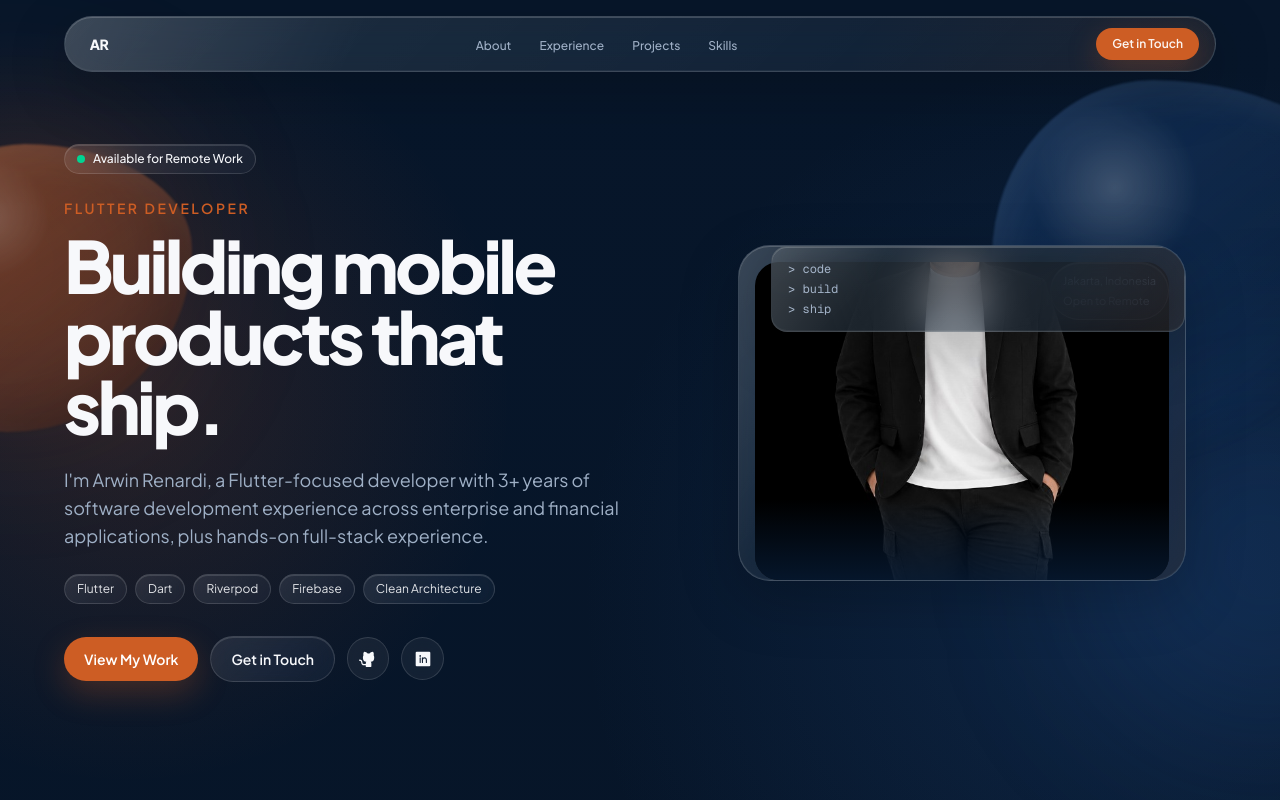
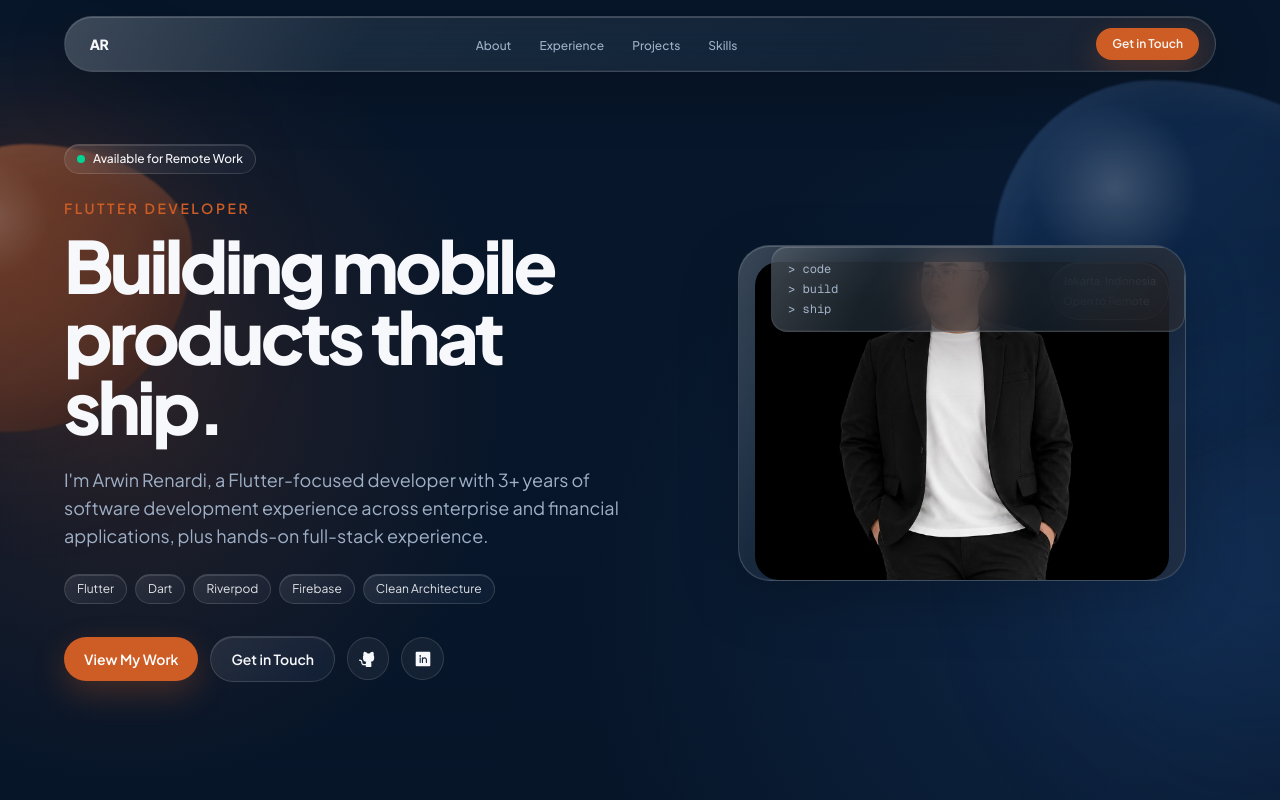
Before and after one commit to arwrdi/portfolio-landing-page, a Next.js app: page / in a window 1280 px wide. Shown: the top 800 px of the page. Built offline with nearby package versions, Linux system fonts and the light colour scheme.

Commit message:
Adjust hero portrait framing and remove dark image backdrop

```diff
--- a/src/components/hero.tsx
+++ b/src/components/hero.tsx
@@ -70,17 +70,16 @@ export function Hero() {
           className="relative mx-auto w-full max-w-sm md:max-w-md"
         >
           <div className="liquid-glass relative aspect-[5/4] overflow-hidden rounded-[2rem] p-4 md:aspect-[4/3]">
-            <div className="absolute inset-6 rounded-[1.6rem] bg-[radial-gradient(circle_at_45%_25%,rgba(205,93,36,0.30),transparent_32%),radial-gradient(circle_at_76%_72%,rgba(30,80,140,0.34),transparent_38%)]" />
-            <div className="absolute inset-x-4 bottom-0 top-4 overflow-hidden rounded-[1.5rem]">
+            <div className="absolute inset-6 rounded-[1.6rem] bg-[radial-gradient(circle_at_45%_25%,rgba(205,93,36,0.20),transparent_34%),radial-gradient(circle_at_76%_72%,rgba(30,80,140,0.24),transparent_40%)]" />
+            <div className="absolute inset-x-4 bottom-0 top-4 overflow-hidden rounded-[1.5rem] bg-transparent">
               <Image
                 src="/images/hero-arwin-original.jpg"
                 alt="Arwin Renardi"
                 fill
                 priority
-                className="object-cover object-[50%_28%] scale-[1.08]"
+                className="object-cover object-[50%_12%] scale-[1.04]"
                 sizes="(max-width: 768px) 88vw, 420px"
               />
-              <div className="absolute inset-x-0 bottom-0 h-20 bg-gradient-to-t from-[rgba(7,28,55,0.78)] to-transparent" />
             </div>
             <div className="liquid-pill absolute right-4 top-4 px-3 py-2 text-[11px] leading-5 text-muted">
               Jakarta, Indonesia<br />Open to Remote
```
